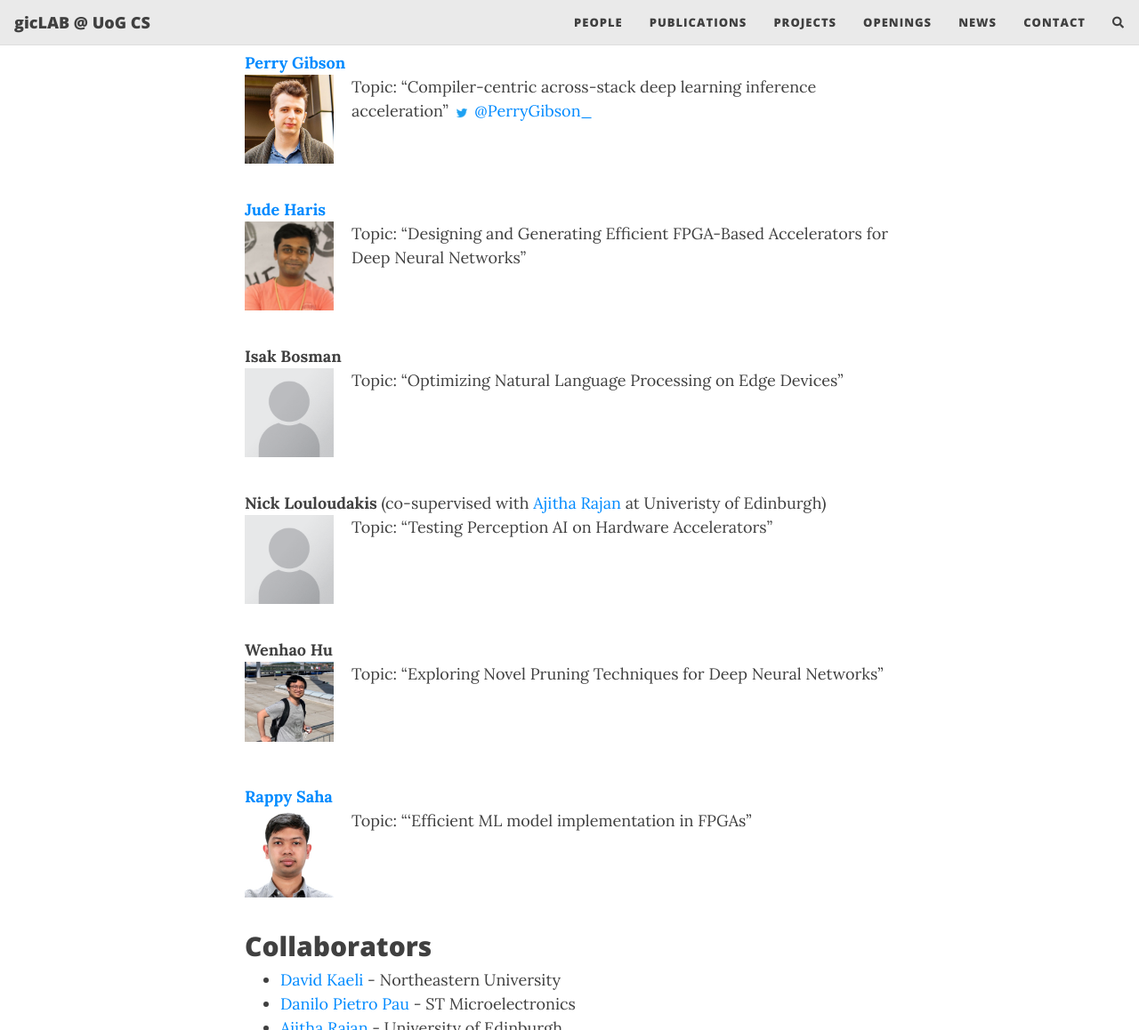
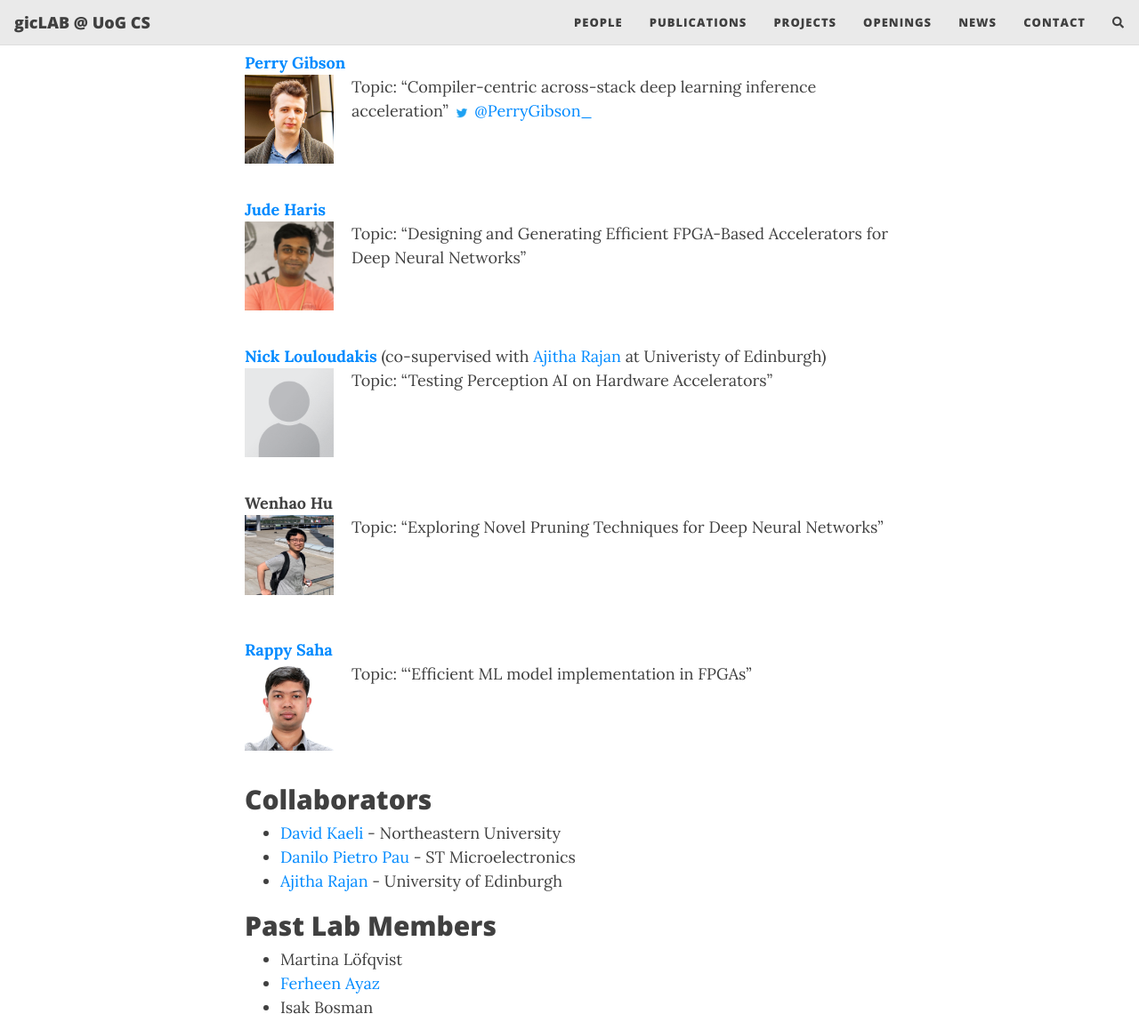
Before and after one commit to gicLAB/gicLAB.github.io, a Jekyll site: the page built from people.md, in a window 1280 px wide and 1400 px high, scrolled down 761 px, cut to the strip 0-1158 px from the top of the window. Shown: the whole strip at 89% size. Built offline with Jekyll 4.4.1, drawn with Linux system fonts in a browser that asks for light colours; nearby versions of some CDN libraries; comment, search, counter and statistics services are not loaded.

Commit message:
Update people.md

```diff
--- a/people.md
+++ b/people.md
@@ -31,12 +31,7 @@
 <br><br>
 <br>
 
-**Isak Bosman** <br>  <img src="/assets/img/people/Portrait_placeholder.png" width="100px" style="float: left; margin-right: 20px;">
-Topic: "Optimizing Natural Language Processing on Edge Devices"
-<br><br>
-<br><br>
-
-**Nick Louloudakis** (co-supervised with [Ajitha Rajan](https://homepages.inf.ed.ac.uk/arajan/) at Univeristy of Edinburgh) <br>  <img src="/assets/img/people/Portrait_placeholder.png" width="100px" style="float: left; margin-right: 20px;">
+**[Nick Louloudakis](https://luludak.github.io/)** (co-supervised with [Ajitha Rajan](https://homepages.inf.ed.ac.uk/arajan/) at Univeristy of Edinburgh) <br>  <img src="/assets/img/people/Portrait_placeholder.png" width="100px" style="float: left; margin-right: 20px;">
 Topic: "Testing Perception AI on Hardware Accelerators"
 <br><br>
 <br><br>
```
Also changed, not shown: other parts of people.md (+1 -0 lines).
